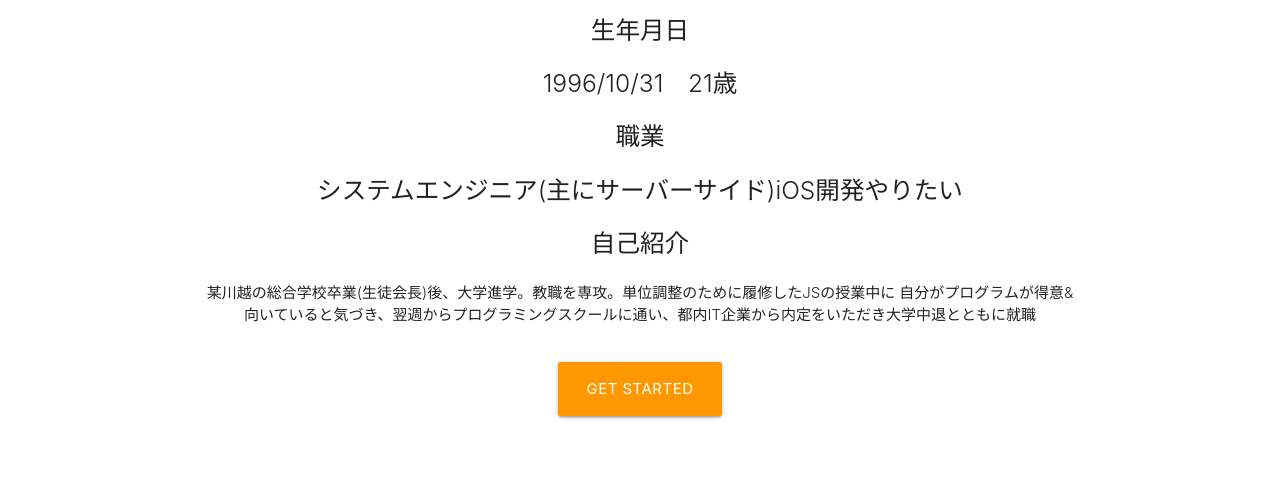
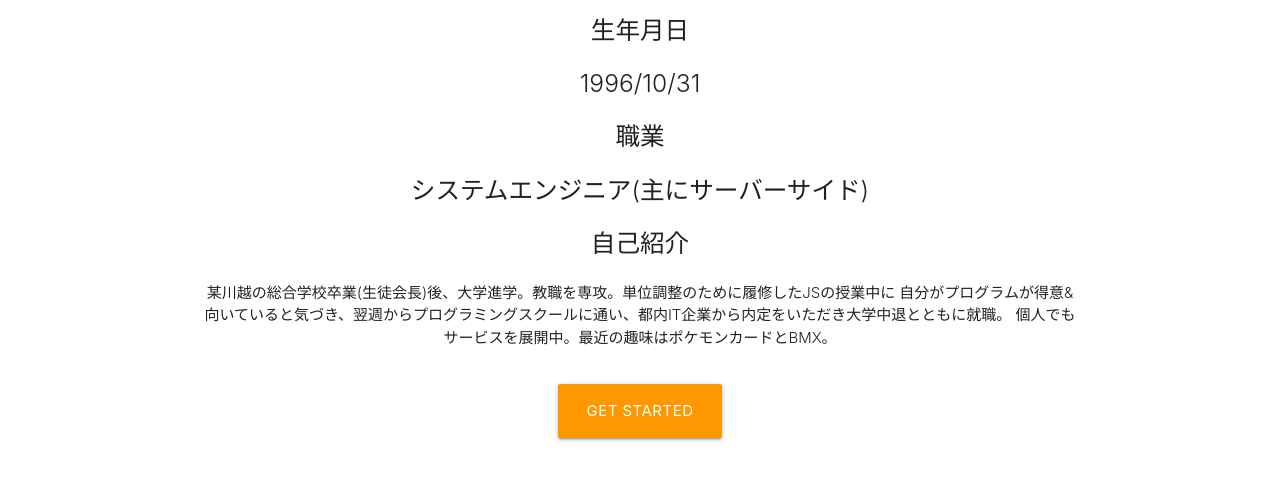
Before and after one commit to yamaguchi-dai/yamaguchi-dai.github.io, a plain HTML site: page index.html in a window 1280 px wide. Shown: the part 260-738 px from the top of the page. Drawn offline with nearby package versions, Linux system fonts and the light colour scheme.

Commit message:
Update index.html

```diff
--- a/index.html
+++ b/index.html
@@ -26,15 +26,17 @@
   <div class="section no-pad-bot" id="index-banner">
     <div class="container">
       <br><br>
-      <h1 class="header center orange-text">やまぐっぴー</h1>
+      <h1 class="header center orange-text">　やまぐっぴー</h1>
       <div class="row center">
         <h5 class="header col s12 light">生年月日</h5>
-        <h5 class="header col s12 light">1996/10/31　21歳</h5>
+        <h5 class="header col s12 light">1996/10/31</h5>
         <h5 class="header col s12 light">職業</h5>
-        <h5 class="header col s12 light">システムエンジニア(主にサーバーサイド)iOS開発やりたい</h5>
+        <h5 class="header col s12 light">システムエンジニア(主にサーバーサイド)</h5>
         <h5 class="header col s12 light">自己紹介</h5>
         <p class="header col s12 light">某川越の総合学校卒業(生徒会長)後、大学進学。教職を専攻。単位調整のために履修したJSの授業中に
-        自分がプログラムが得意&向いていると気づき、翌週からプログラミングスクールに通い、都内IT企業から内定をいただき大学中退とともに就職</p>
+        自分がプログラムが得意&向いていると気づき、翌週からプログラミングスクールに通い、都内IT企業から内定をいただき大学中退とともに就職。
+        個人でもサービスを展開中。最近の趣味はポケモンカードとBMX。
+        </p>
       </div>
       <div class="row center">
         <a href="http://materializecss.com/getting-started.html" id="download-button" class="btn-large waves-effect waves-light orange">Get Started</a>
```
